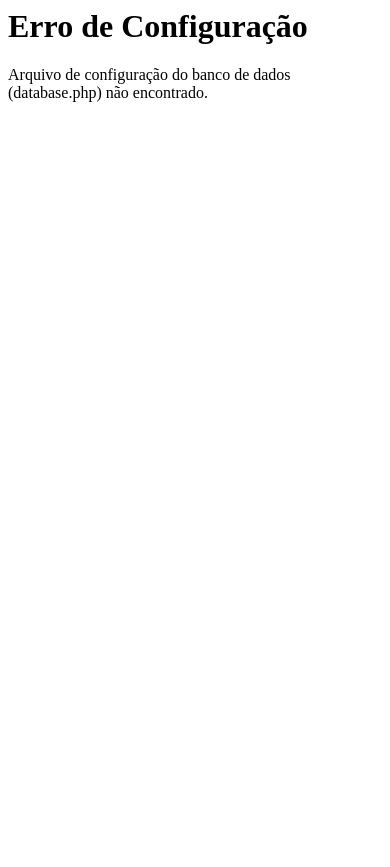
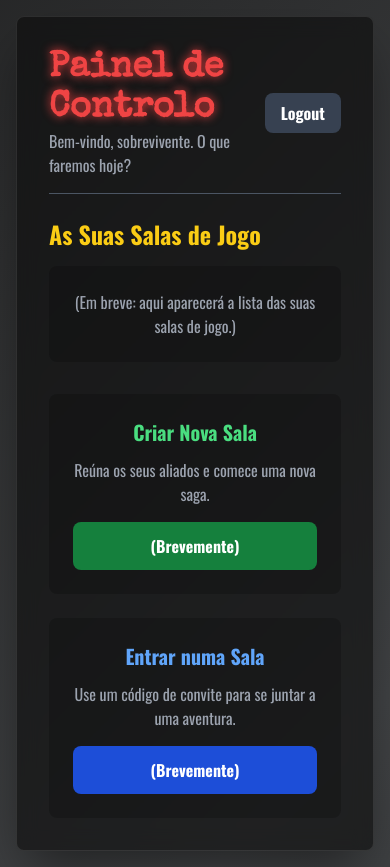
Before and after one commit to Eduhkbr/rpg, a PHP site: page /src/Application/Views/usuarios/dashboard.phtml in a window 390 px wide. Before the commit the page ends 102 px from the top, so only its background shows below. Run offline with PHP 8.4, Linux system fonts and the light colour scheme; some libraries are stand-ins or nearby versions.

Commit message:
feat(auth): Login e dashboard

```diff
--- a/index.php
+++ b/index.php
@@ -83,34 +83,29 @@
 // Camada de Domínio (Serviços)
 $cadastroService = new App\Domain\Services\CadastroService($usuarioRepository, $emailService);
 $verificacaoEmailService = new App\Domain\Services\VerificacaoEmailService($usuarioRepository);
+$loginService = new App\Domain\Services\LoginService($usuarioRepository); // <-- NOVO SERVIÇO MONTADO
 
 // Camada de Aplicação (Controllers)
 $usuarioController = new App\Application\Controllers\UsuarioController(
     $cadastroService,
-    $verificacaoEmailService
+    $verificacaoEmailService,
+    $loginService
 );
 
 
-// --- 4. Definição das Rotas ---
-// Cria uma instância do roteador e define as rotas da aplicação.
+// --- 4. Definição das Rotas (ATUALIZADO) ---
 $router = new App\Application\Router();
 
-// Rota para a página inicial, redirecionando para o cadastro.
-$router->get('/', function() {
-    header('Location: /cadastro');
-    exit();
-});
+// Rotas Principais e de Sessão
+$router->get('/', function() { header('Location: /login'); exit(); }); // <-- Rota raiz agora vai para o login
+$router->get('/login', [$usuarioController, 'exibirFormularioLogin']);
+$router->post('/login', [$usuarioController, 'processarLogin']); // <-- NOVA ROTA
+$router->get('/logout', [$usuarioController, 'logout']); // <-- NOVA ROTA
+$router->get('/dashboard', [$usuarioController, 'exibirDashboard']); // <-- NOVA ROTA
 
-
-$router->get('/login', [$usuarioController, 'exibirFormularioLogin']);
-
-// Rota para exibir o formulário de cadastro.
+// Rotas de Cadastro
 $router->get('/cadastro', [$usuarioController, 'exibirFormularioCadastro']);
-
-// Rota para processar os dados do formulário de cadastro.
 $router->post('/cadastro', [$usuarioController, 'processarCadastro']);
-
-// Rota para a página de sucesso após o cadastro.
 $router->get('/cadastro/sucesso', [$usuarioController, 'exibirCadastroSucesso']);
 
 // Rotas de Verificação
@@ -118,8 +113,6 @@
 $router->post('/verificar', [$usuarioController, 'processarVerificacao']);
 
 // --- 5. Iniciar a Aplicação ---
-// O roteador irá analisar a URL da requisição e chamar o método correto do controller.
 $router->dispatch();
 
-// Envia todo o conteúdo do buffer de saída para o navegador e desliga o buffer.
 ob_end_flush();
--- /dev/null
+++ b/src/Application/Views/usuarios/dashboard.phtml
@@ -0,0 +1,70 @@
+<!DOCTYPE html>
+<html lang="pt-br">
+<head>
+    <meta charset="UTF-8">
+    <meta name="viewport" content="width=device-width, initial-scale=1.0">
+    <title>Painel - Central RPG</title>
+    <script src="https://cdn.tailwindcss.com"></script>
+    <link rel="preconnect" href="https://fonts.googleapis.com">
+    <link rel="preconnect" href="https://fonts.gstatic.com" crossorigin>
+    <link href="https://fonts.googleapis.com/css2?family=Special+Elite&family=Oswald:wght@400;700&display=swap" rel="stylesheet">
+    <style>
+        body {
+            font-family: 'Oswald', sans-serif;
+            background: linear-gradient(-45deg, #232526, #414345, #1a1a1a, #000000);
+            background-size: 400% 400%;
+            animation: gradientBG 25s ease infinite;
+        }
+        @keyframes gradientBG { 0% { background-position: 0% 50%; } 50% { background-position: 100% 50%; } 100% { background-position: 0% 50%; } }
+        .font-typewriter { font-family: 'Special Elite', cursive; }
+        .glass-card {
+            background: rgba(10, 10, 10, 0.6);
+            -webkit-backdrop-filter: blur(10px);
+            backdrop-filter: blur(10px);
+            border: 1px solid rgba(255, 255, 255, 0.1);
+        }
+    </style>
+</head>
+<body class="text-gray-200 flex items-center justify-center min-h-screen p-4">
+
+<div class="glass-card w-full max-w-4xl p-8 rounded-lg shadow-2xl shadow-black/50">
+    <header class="flex justify-between items-center border-b border-gray-600 pb-4 mb-6">
+        <div>
+            <h1 class="font-typewriter text-4xl font-bold text-red-500" style="text-shadow: 0 0 10px #e53e3e;">Painel de Controlo</h1>
+            <p class="text-gray-400">Bem-vindo, sobrevivente. O que faremos hoje?</p>
+        </div>
+        <div>
+            <a href="/logout" class="bg-gray-700 hover:bg-red-800 text-white font-bold py-2 px-4 rounded-lg transition-colors duration-300">
+                Logout
+            </a>
+        </div>
+    </header>
+
+    <main>
+        <h2 class="text-2xl font-bold text-yellow-400 mb-4">As Suas Salas de Jogo</h2>
+        <div class="p-6 bg-black/20 rounded-lg text-center text-gray-400">
+            <p>(Em breve: aqui aparecerá a lista das suas salas de jogo.)</p>
+        </div>
+
+        <div class="mt-8 grid grid-cols-1 md:grid-cols-2 gap-6">
+            <div class="bg-black/20 p-6 rounded-lg text-center">
+                <h3 class="text-xl font-bold text-green-400 mb-3">Criar Nova Sala</h3>
+                <p class="text-gray-400 mb-4">Reúna os seus aliados e comece uma nova saga.</p>
+                <button class="w-full bg-green-700 hover:bg-green-800 text-white font-bold py-3 px-4 rounded-lg transition-colors duration-300" disabled>
+                    (Brevemente)
+                </button>
+            </div>
+            <div class="bg-black/20 p-6 rounded-lg text-center">
+                <h3 class="text-xl font-bold text-blue-400 mb-3">Entrar numa Sala</h3>
+                <p class="text-gray-400 mb-4">Use um código de convite para se juntar a uma aventura.</p>
+                <button class="w-full bg-blue-700 hover:bg-blue-800 text-white font-bold py-3 px-4 rounded-lg transition-colors duration-300" disabled>
+                    (Brevemente)
+                </button>
+            </div>
+        </div>
+    </main>
+
+</div>
+
+</body>
+</html>
```
Also changed, not shown: src/Application/Controllers/UsuarioController.php (+80 -15 lines), src/Application/Views/usuarios/login.phtml (+21 -7 lines), src/Domain/Exceptions/CredenciaisInvalidasException.php (added, +15 -0 lines), src/Domain/Exceptions/EmailNaoVerificadoException.php (added, +15 -0 lines), src/Domain/Services/LoginService.php (added, +52 -0 lines).
